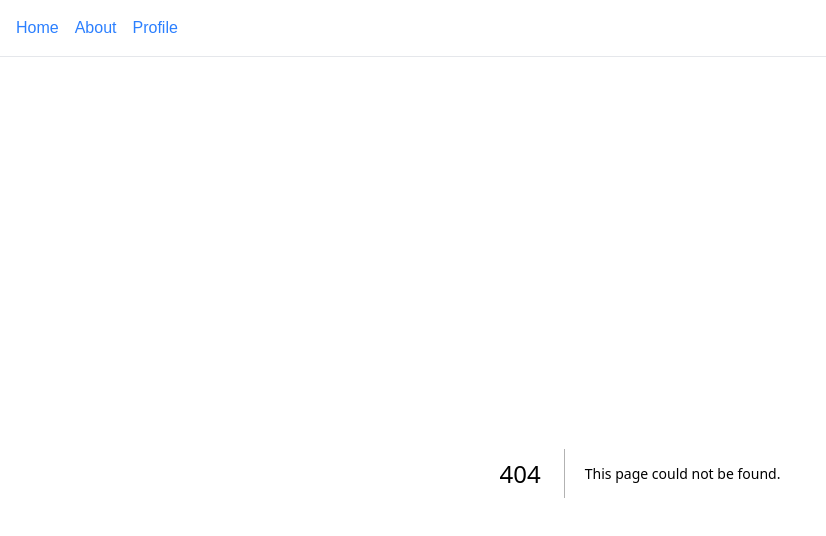
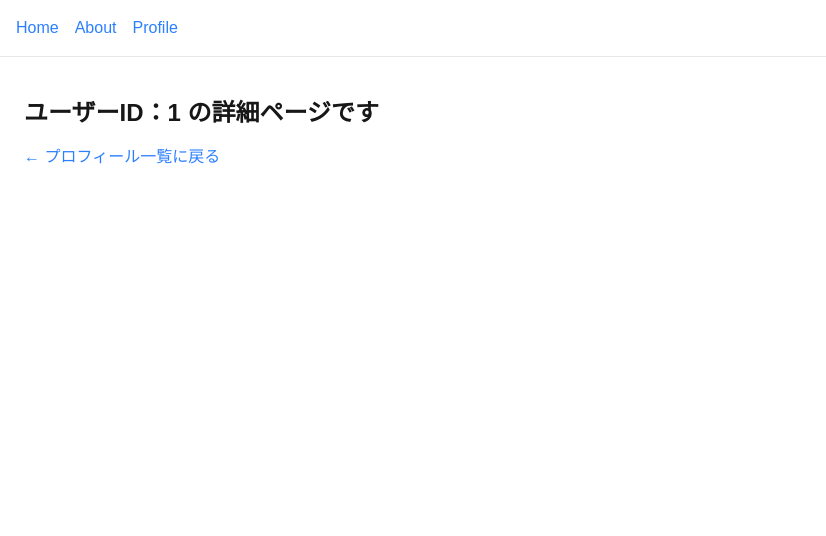
Before and after one commit to kazuhitommukai/nextjs-learning-app, a Next.js app: page /profile/1 in a window 1280 px wide. Before the commit this address had no page. Shown: the top 536 px of the page, without its empty margins (0-826 px from the left). Built offline with nearby package versions, Linux system fonts and the light colour scheme.

Commit message:
feat: add dynamic user profile page and update curriculum

```diff
--- /dev/null
+++ b/app/profile/[id]/page.tsx
@@ -0,0 +1,23 @@
+// app/profile/[id]/page.tsx
+import Link from "next/link";
+
+// 1. Next.jsから渡される params の型定義（フォルダ名が [id] なので { id: string }）
+type Props = {
+  params: Promise<{ id: string }>;
+};
+
+// 2. async をつけた関数にして、await params で id を取り出す
+export default async function ProfileDetailPage({ params }: Props) {
+  const { id } = await params; // URLが /profile/1 なら、id には "1" が入る！
+
+  return (
+    <div className="p-6">
+      <h1 className="text-2xl font-bold mb-4">
+        ユーザーID：{id} の詳細ページです
+      </h1>
+      <Link href="/profile" className="text-blue-500 hover:underline">
+        ← プロフィール一覧に戻る
+      </Link>
+    </div>
+  );
+}
```
Also changed, not shown: 1 other file (tests, documents, lock files or other folders).
